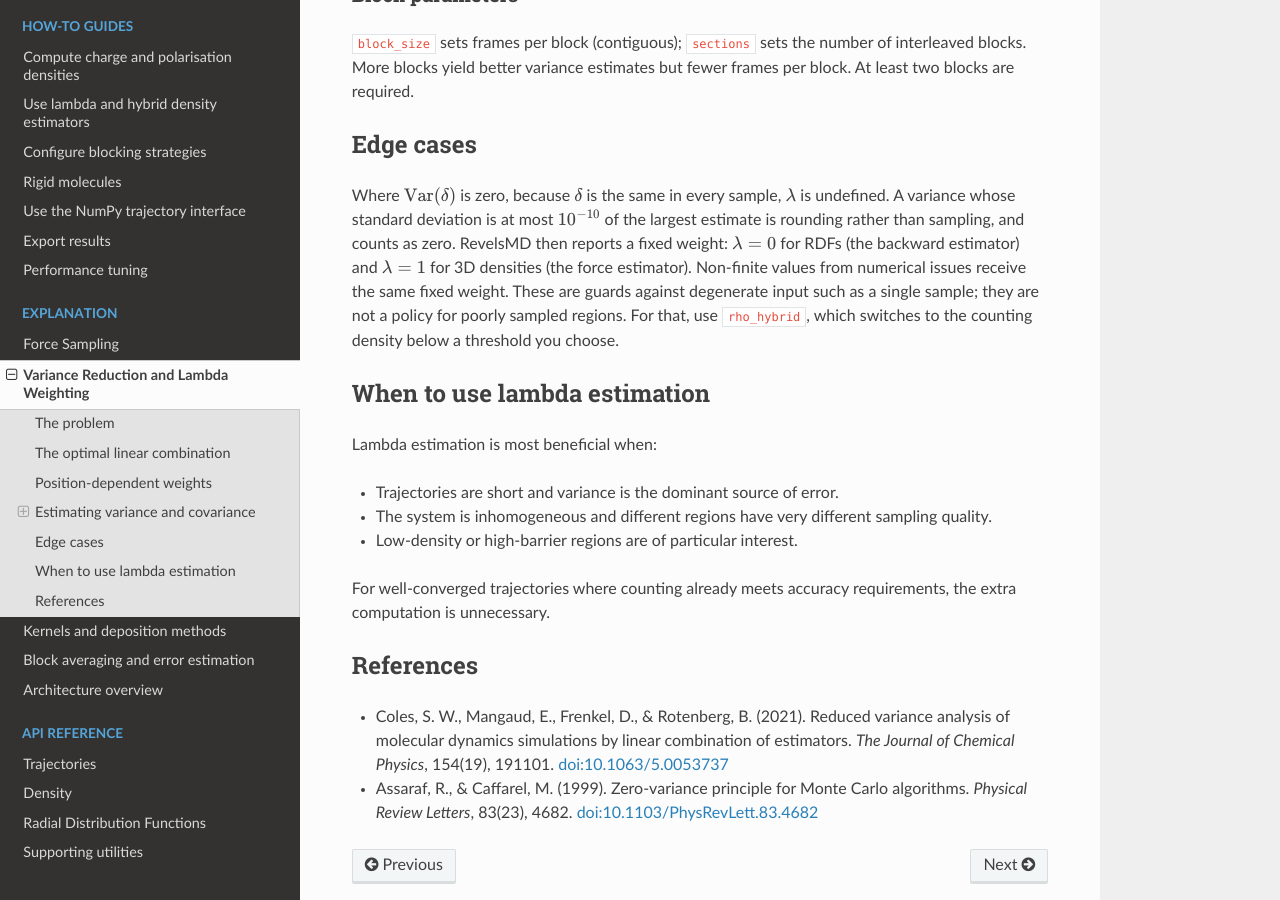
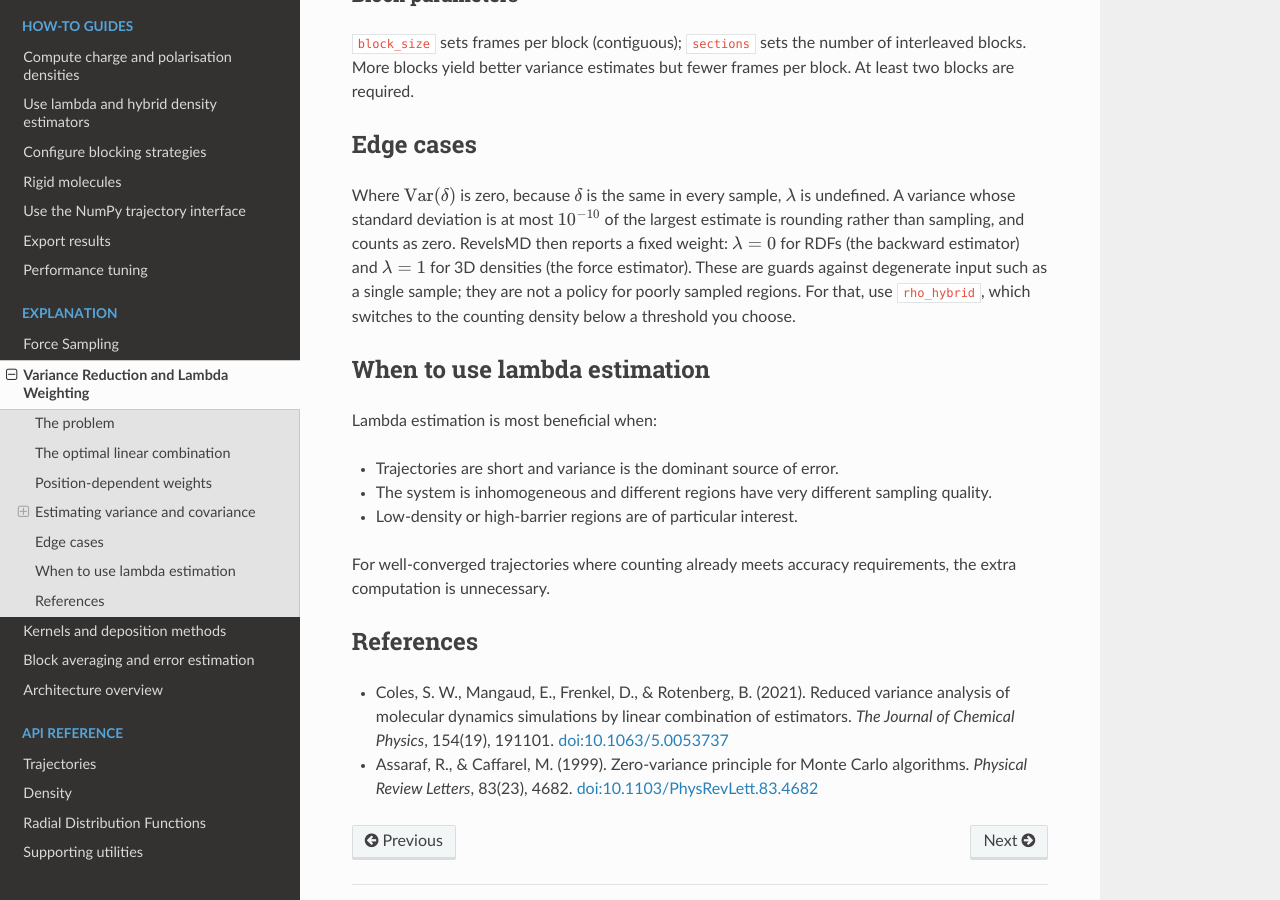
Before and after one commit to user200000/revelsmd, a Sphinx documentation site: the page built from docs/source/explanation/variance-reduction.md, in a window 1280 px wide and 900 px high, scrolled down 2045 px. Built offline with Sphinx 7.4.7 and the Read the Docs theme 3.1.0, drawn with Linux system fonts in a browser that asks for light colours.

Commit message:
Say that non-finite λ moments propagate, not that they fall back
Since #90, a non-finite variance or covariance gives λ = NaN and a NaN
result; three explanation pages still said such voxels or bins get the
fallback weight.

```diff
--- a/docs/source/explanation/variance-reduction.md
+++ b/docs/source/explanation/variance-reduction.md
@@ -63,7 +63,7 @@
 
 ## Edge cases
 
-Where $\operatorname{Var}(\delta)$ is zero, because $\delta$ is the same in every sample, $\lambda$ is undefined. A variance whose standard deviation is at most $10^{-10}$ of the largest estimate is rounding rather than sampling, and counts as zero. RevelsMD then reports a fixed weight: $\lambda = 0$ for RDFs (the backward estimator) and $\lambda = 1$ for 3D densities (the force estimator). Non-finite values from numerical issues receive the same fixed weight. These are guards against degenerate input such as a single sample; they are not a policy for poorly sampled regions. For that, use `rho_hybrid`, which switches to the counting density below a threshold you choose.
+Where $\operatorname{Var}(\delta)$ is zero, because $\delta$ is the same in every sample, $\lambda$ is undefined. A variance whose standard deviation is at most $10^{-10}$ of the largest estimate is rounding rather than sampling, and counts as zero. RevelsMD then reports a fixed weight: $\lambda = 0$ for RDFs (the backward estimator) and $\lambda = 1$ for 3D densities (the force estimator). These are guards against degenerate input such as a single sample; they are not a policy for poorly sampled regions. For that, use `rho_hybrid`, which switches to the counting density below a threshold you choose.
 
 ## When to use lambda estimation
 
```
Also changed, not shown: docs/source/explanation/architecture.md (+2 -1 lines), docs/source/explanation/block-averaging.md (+1 -2 lines).
